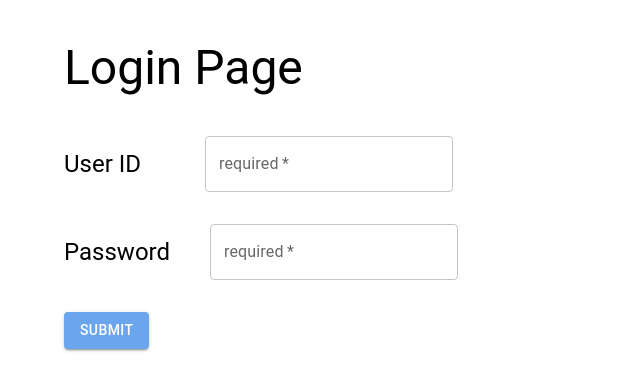
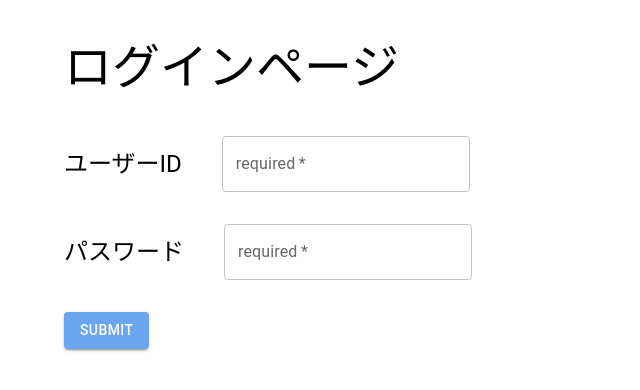
Before and after one commit to kenglwo/social-skill-check, a Next.js app in the folder frontend/app/: page /login in a window 1280 px wide. Shown: the top 390 px of the page, without its empty margins (0-640 px from the left). Built offline with nearby package versions, Linux system fonts and the light colour scheme.

Commit message:
:sparkles: validate if userId and password are not empty

```diff
--- a/frontend/app/app/login/page.tsx
+++ b/frontend/app/app/login/page.tsx
@@ -2,15 +2,18 @@
 import React from 'react'
 import { useState } from "react";
 import { useRouter } from 'next/navigation';
+import Container from '@mui/material/Container';
 import Typography from '@mui/material/Typography';
 import Stack from '@mui/material/Stack';
 import TextField from '@mui/material/TextField';
 import Button from '@mui/material/Button';
-import Container from '@mui/material/Container';
+import Alert from '@mui/material/Alert';
 
 export default function Login() {
   const [userId, setUserId] = useState<string>("")
   const [password, setPassword] = useState<string>("")
+  const [isUserIdValid, setIsUseIdValid] = useState<boolean | null>(null)
+  const [isPasswordValid, setIsPasswordValid] = useState<boolean | null>(null)
   const router = useRouter();
 
   const onUserIdChanged = (e: React.ChangeEvent<HTMLTextAreaElement | HTMLInputElement>) => {
@@ -24,21 +27,30 @@ export default function Login() {
   }
 
   const onClick = () => {
+    userId !== "" ? setIsUseIdValid(true) : setIsUseIdValid(false)
+    password !== "" ? setIsPasswordValid(true) : setIsPasswordValid(false)
+
     console.log(userId)
     console.log(password)
-    // router.push(`/interface?user_id=${'user1'}`);
+
+    // check userId and password is not empty
+    if (isUserIdValid && isPasswordValid) {
+      // TODO: check with db
+      // router.push(`/interface?user_id=${'user1'}`);
+
+    }
   }
 
 
   return (
     <Container maxWidth="lg" sx={{ m: 5}}>
       <Typography variant="h3" gutterBottom sx={{mb: 5}}>
-       Login Page
+        ログインページ
       </Typography>
 
       <Stack direction="row" sx={{ display: "flex", alignItems: "center", mb: 4 }}>
-        <Typography variant="h5" sx={{mr: 5}}>
-          User ID
+        <Typography variant="h5" sx={{mr: 2}}>
+          ユーザーID
         </Typography>
         <TextField
             required
@@ -50,7 +62,7 @@ export default function Login() {
 
       <Stack direction="row" sx={{ display: "flex", alignItems: "center" }}>
         <Typography variant="h5" sx={{mr: 5}}>
-          Password
+          パスワード
         </Typography>
         <TextField
             required
@@ -60,6 +72,8 @@ export default function Login() {
         />
       </Stack>
       <Button variant="contained" sx={{backgroundColor: '#6ba5ee', mt: 4}} onClick={onClick}>Submit</Button>
+      {isUserIdValid === false && <Alert severity="error" sx={{mt: 5}}>ユーザーIDを入力して下さい</Alert>}
+      {isPasswordValid === false && <Alert severity="error" sx={{mt: 5}}>パスワードを入力して下さい</Alert>}
     </Container>
   )
 }
```
